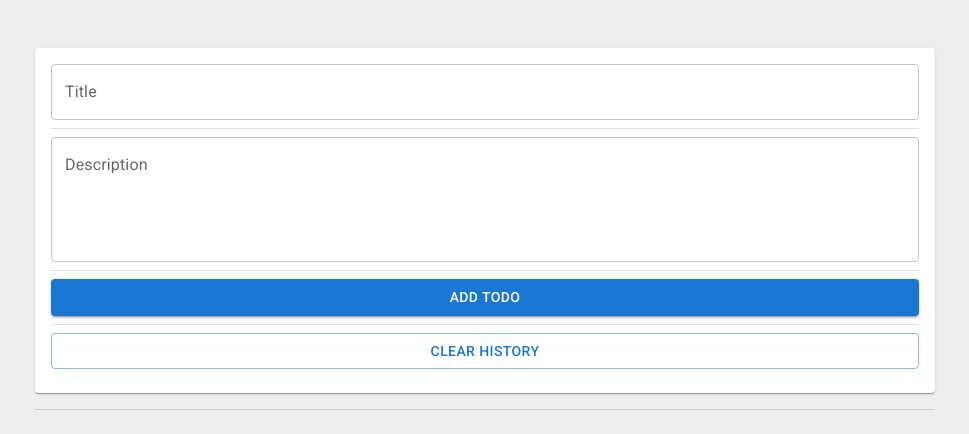
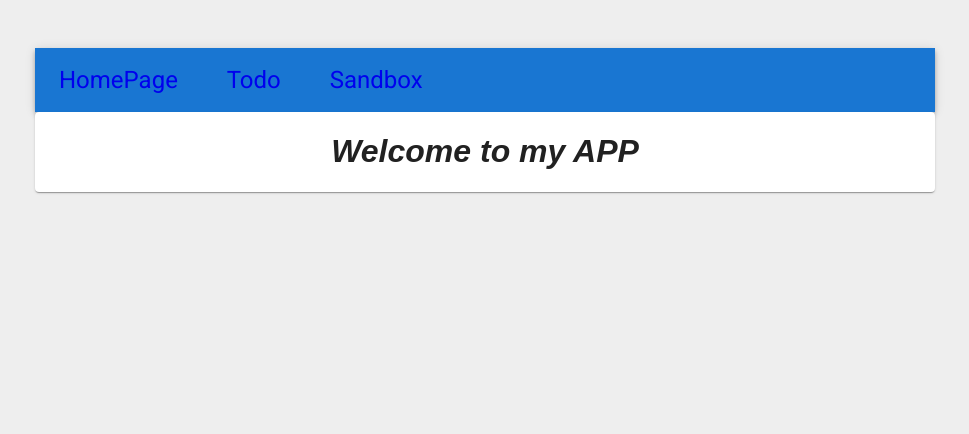
Before and after one commit to Peyman-Nasri/my-todo-app, a React (Create React App) app: page / in a window 1280 px wide. Shown: the top 434 px of the page, without its empty margins (155-1124 px from the left). Built offline with nearby package versions, Linux system fonts and the light colour scheme.

Commit message:
design navbar

```diff
--- a/package.json
+++ b/package.json
@@ -13,6 +13,7 @@
     "dayjs": "^1.11.6",
     "react": "^18.2.0",
     "react-dom": "^18.2.0",
+    "react-router-dom": "^6.4.3",
     "react-scripts": "5.0.1",
     "uuid": "^9.0.0",
     "web-vitals": "^2.1.4"
--- a/src/Components/App.js
+++ b/src/Components/App.js
@@ -1,13 +1,41 @@
 import React from "react";
 import Todo from "./Todo";
 import "./App.css";
-import { Container } from "@mui/material";
+import { Container, Box, AppBar, Toolbar, Typography } from "@mui/material";
+import { Link, Route, Routes } from "react-router-dom";
+import Sandbox from "./Sandbox";
+import HomePage from "../Pages/HomePage";
 
 function App() {
   return (
     <>
-      <Container maxWidth='md' style={{padding: '3em 0'}}>
-        <Todo />
+      <Container maxWidth="md" style={{ padding: "3em 0" }}>
+        <Box sx={{ flexGrow: 1 }}>
+          <AppBar position="static">
+            <Toolbar>
+              <Typography variant="h5" component="div" sx={{ flexGrow: 0.1 }}>
+                <Link to="/" style={{ textDecoration: "none" }}>
+                  HomePage
+                </Link>
+              </Typography>
+              <Typography variant="h5" component="div" sx={{ flexGrow: 0.1 }}>
+                <Link to="/todo" style={{ textDecoration: "none" }}>
+                  Todo
+                </Link>
+              </Typography>
+              <Typography variant="h5" component="div" sx={{ flexGrow: 1 }}>
+                <Link to="/sandbox" style={{ textDecoration: "none" }}>
+                  Sandbox
+                </Link>
+              </Typography>
+            </Toolbar>
+          </AppBar>
+        </Box>
+        <Routes>
+          <Route path="/" element={<HomePage />}></Route>
+          <Route path="/todo" element={<Todo />}></Route>
+          <Route path="/sandboxPage" element={<Sandbox />}></Route>
+        </Routes>
       </Container>
     </>
   );
--- /dev/null
+++ b/src/Pages/HomePage.css
@@ -0,0 +1,3 @@
+h1 {
+    text-align: center;
+}
--- /dev/null
+++ b/src/Pages/HomePage.js
@@ -0,0 +1,14 @@
+import { Card } from "@mui/material";
+import './HomePage.css'
+
+const Homepage = () => {
+  return (
+    <>
+      <Card>
+        <h1><i>Welcome to my APP</i></h1>
+      </Card>
+    </>
+  );
+};
+
+export default Homepage;
--- a/src/index.js
+++ b/src/index.js
@@ -1,11 +1,14 @@
-import React from "react";
+import { StrictMode } from "react";
 import ReactDOM from "react-dom/client";
 import "./index.css";
 import App from "./Components/App";
+import { BrowserRouter } from "react-router-dom";
 
 const root = ReactDOM.createRoot(document.getElementById("root"));
 root.render(
-  <React.StrictMode>
-    <App />
-  </React.StrictMode>
+  <StrictMode>
+    <BrowserRouter>
+      <App />
+    </BrowserRouter>
+  </StrictMode>
 );
```
Also changed, not shown: src/Pages/SandboxPage.js (added, +11 -0 lines), src/Pages/TodoPage.js (added, +11 -0 lines), src/Components/Sandbox.js (deleted), 1 other file (tests, documents, lock files or other folders).
